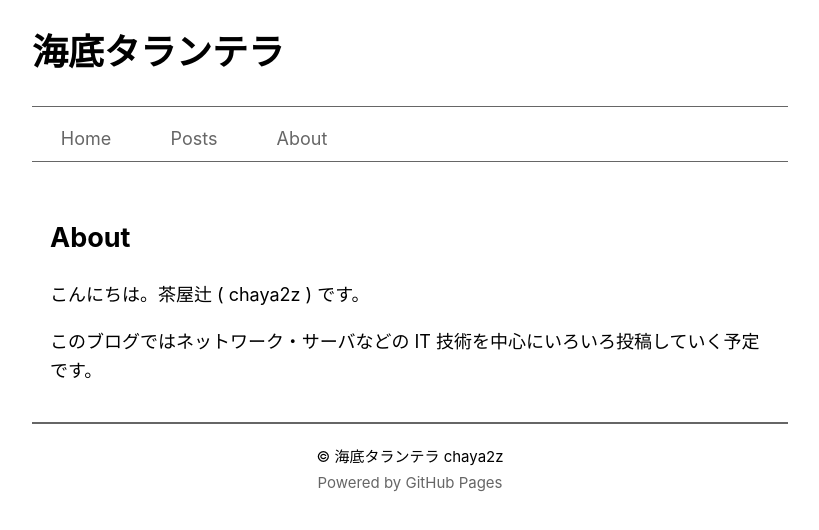
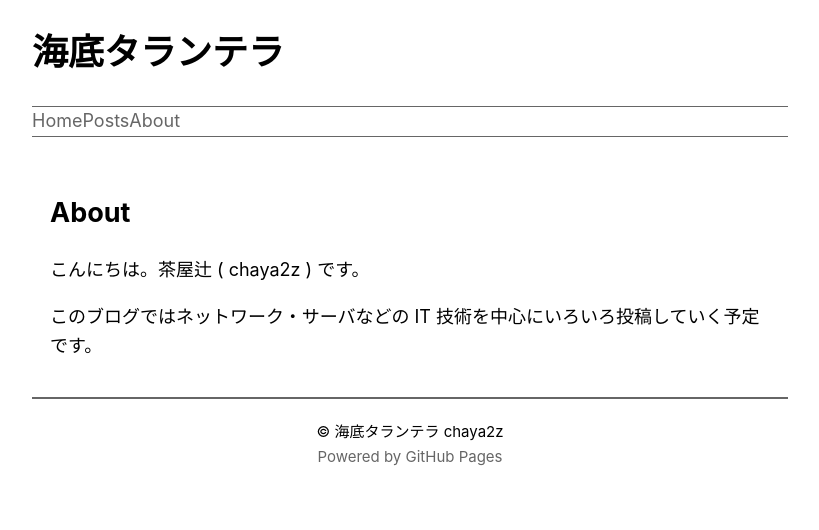
Before and after one commit to chaya2z/chaya2z.github.io, a Next.js app: page /about in a window 1280 px wide. Shown: the top 530 px of the page, without its empty margins (230-1049 px from the left). Built offline with nearby package versions, Linux system fonts and the light colour scheme.

Commit message:
[ Fix ] navigation-bar clickable area expanded

```diff
--- a/components/navbar/NavBar.tsx
+++ b/components/navbar/NavBar.tsx
@@ -26,11 +26,11 @@ export default function NavBar() {
         <div className={navbarStyles.container}>
             {items.map(item => {
                 return (
-                    <div className={navbarStyles.item} key={item.path}>
-                        <Link href={item.path}>
-                            <a>{item.name}</a>
+                    <>
+                        <Link href={item.path} key={item.path}>
+                            <a className={navbarStyles.item}>{item.name}</a>
                         </Link>
-                    </div>
+                    </>
                 )
             })}
         </div>
--- a/components/navbar/navbar.module.css
+++ b/components/navbar/navbar.module.css
@@ -12,9 +12,6 @@
     height: 3rem;
     text-align: center;
     padding-top: 1rem;
-}
-
-.item a {
     color: #666666;
     text-decoration: none;
 }
@@ -23,9 +20,5 @@
     transition: 0.8s;
     color: white;
     background-color: steelblue;
+    text-decoration: none;
 }
-
-.item:hover a {
-    transition: 1s;
-    color: white;
-}
```
